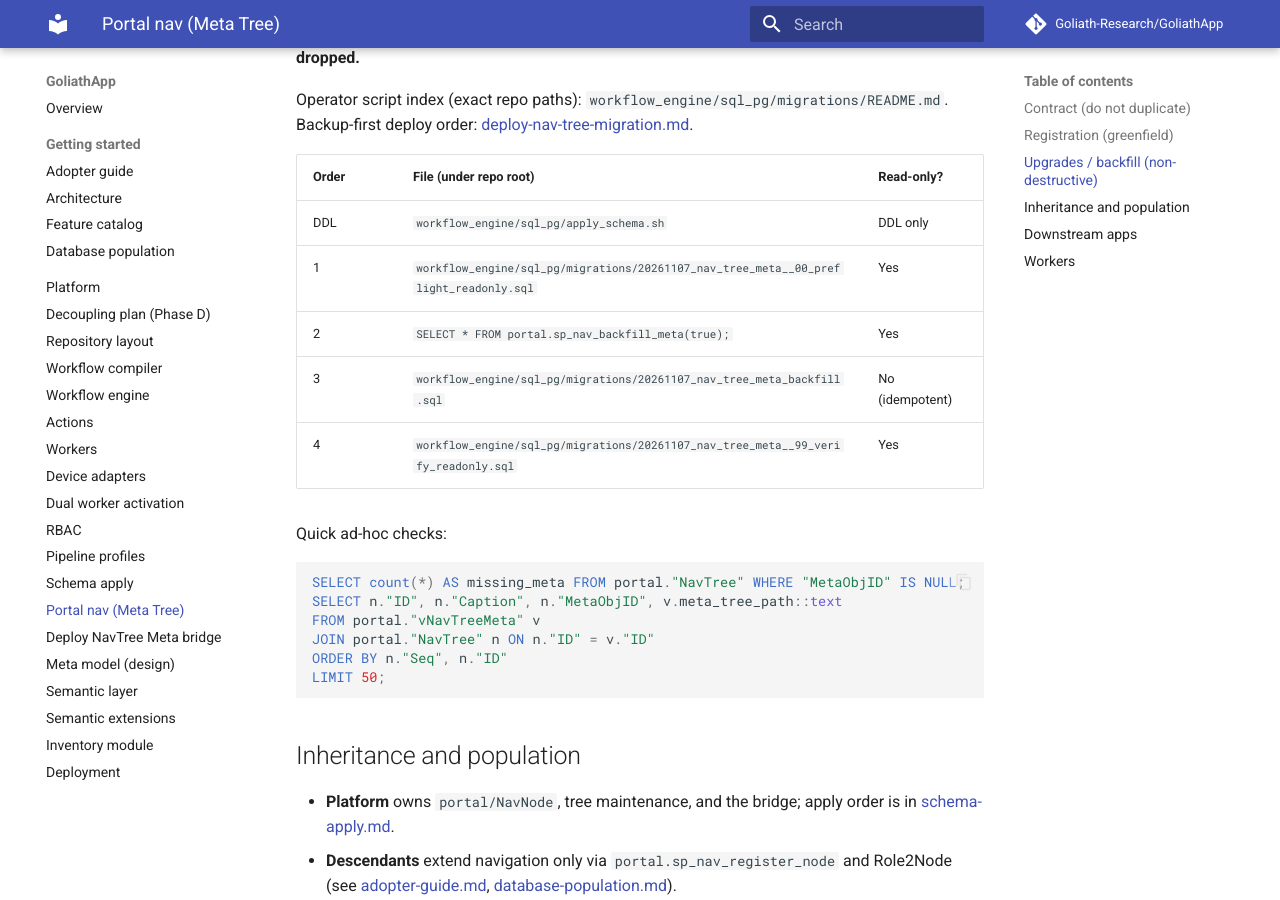
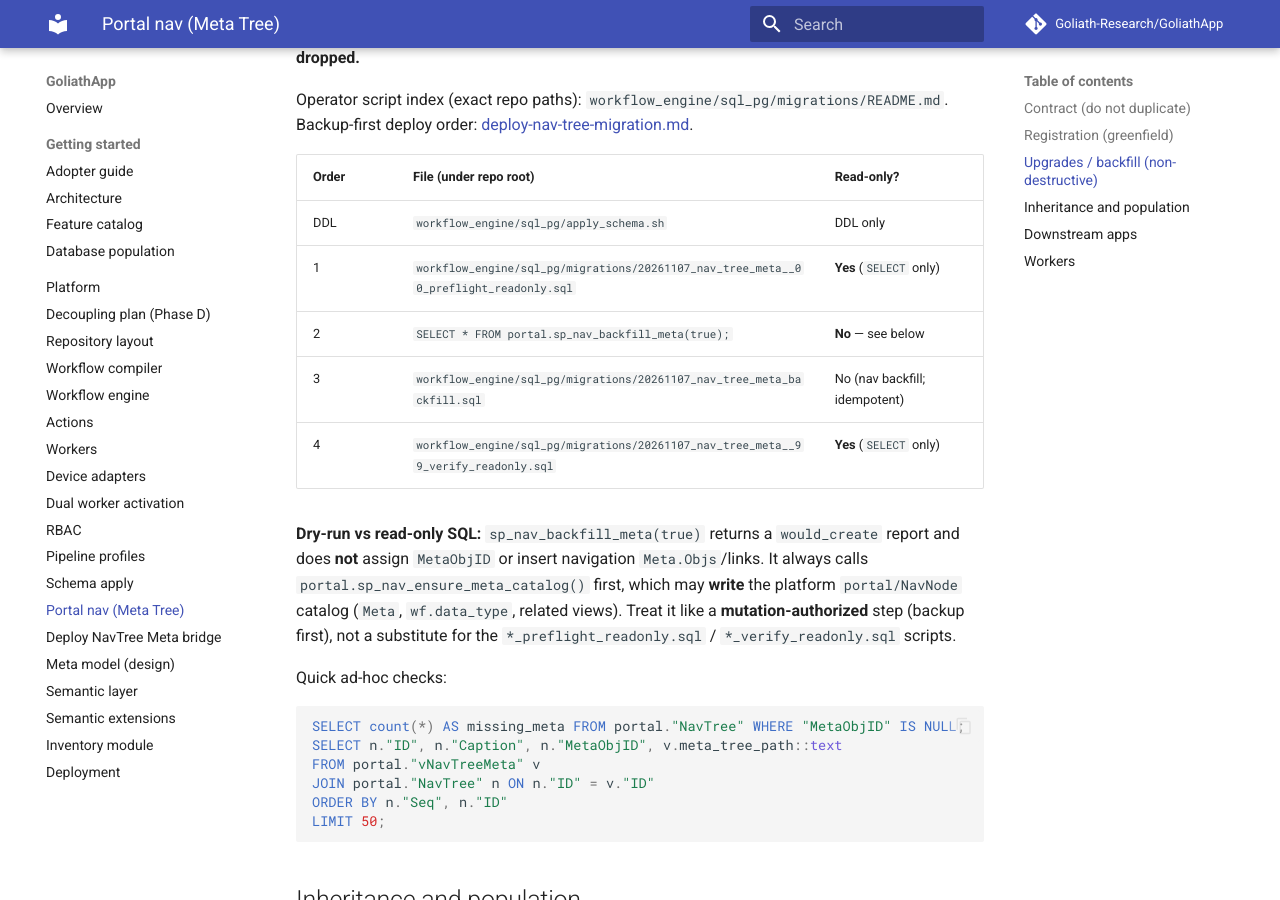
Before and after one commit to Goliath-Research/GoliathApp, an MkDocs documentation site: the page built from docs/nav-tree-meta.md, in a window 1280 px wide and 900 px high, scrolled down 1351 px. Built offline with MkDocs 1.6.1 and Material for MkDocs 9.7.7, drawn with Linux system fonts in a browser that asks for light colours; comment, search, counter and statistics services are not loaded.

Commit message:
docs: clarify sp_nav_backfill_meta(true) is not read-only (#56)
Dry-run skips navigation backfill but always ensures Meta catalog via
sp_nav_ensure_meta_catalog(). Update runbooks, migration index, and SQL
comments; distinguish from preflight/verify SELECT scripts.

Co-authored-by: Cursor Agent <cursoragent@cursor.com>

```diff
--- a/docs/nav-tree-meta.md
+++ b/docs/nav-tree-meta.md
@@ -42,10 +42,12 @@ Operator script index (exact repo paths): `workflow_engine/sql_pg/migrations/REA
 | Order | File (under repo root) | Read-only? |
 | --- | --- | --- |
 | DDL | `workflow_engine/sql_pg/apply_schema.sh` | DDL only |
-| 1 | `workflow_engine/sql_pg/migrations/20261107_nav_tree_meta__00_preflight_readonly.sql` | Yes |
-| 2 | `SELECT * FROM portal.sp_nav_backfill_meta(true);` | Yes |
-| 3 | `workflow_engine/sql_pg/migrations/20261107_nav_tree_meta_backfill.sql` | No (idempotent) |
-| 4 | `workflow_engine/sql_pg/migrations/20261107_nav_tree_meta__99_verify_readonly.sql` | Yes |
+| 1 | `workflow_engine/sql_pg/migrations/20261107_nav_tree_meta__00_preflight_readonly.sql` | **Yes** (`SELECT` only) |
+| 2 | `SELECT * FROM portal.sp_nav_backfill_meta(true);` | **No** — see below |
+| 3 | `workflow_engine/sql_pg/migrations/20261107_nav_tree_meta_backfill.sql` | No (nav backfill; idempotent) |
+| 4 | `workflow_engine/sql_pg/migrations/20261107_nav_tree_meta__99_verify_readonly.sql` | **Yes** (`SELECT` only) |
+
+**Dry-run vs read-only SQL:** `sp_nav_backfill_meta(true)` returns a `would_create` report and does **not** assign `MetaObjID` or insert navigation `Meta.Objs`/links. It always calls `portal.sp_nav_ensure_meta_catalog()` first, which may **write** the platform `portal/NavNode` catalog (`Meta`, `wf.data_type`, related views). Treat it like a **mutation-authorized** step (backup first), not a substitute for the `*_preflight_readonly.sql` / `*_verify_readonly.sql` scripts.
 
 Quick ad-hoc checks:
 
```
Also changed, not shown: docs/deploy-nav-tree-migration.md (+1 -1 lines), workflow_engine/sql_pg/README.md (+1 -1 lines), workflow_engine/sql_pg/migrations/README.md (+8 -4 lines), 2 other files.
